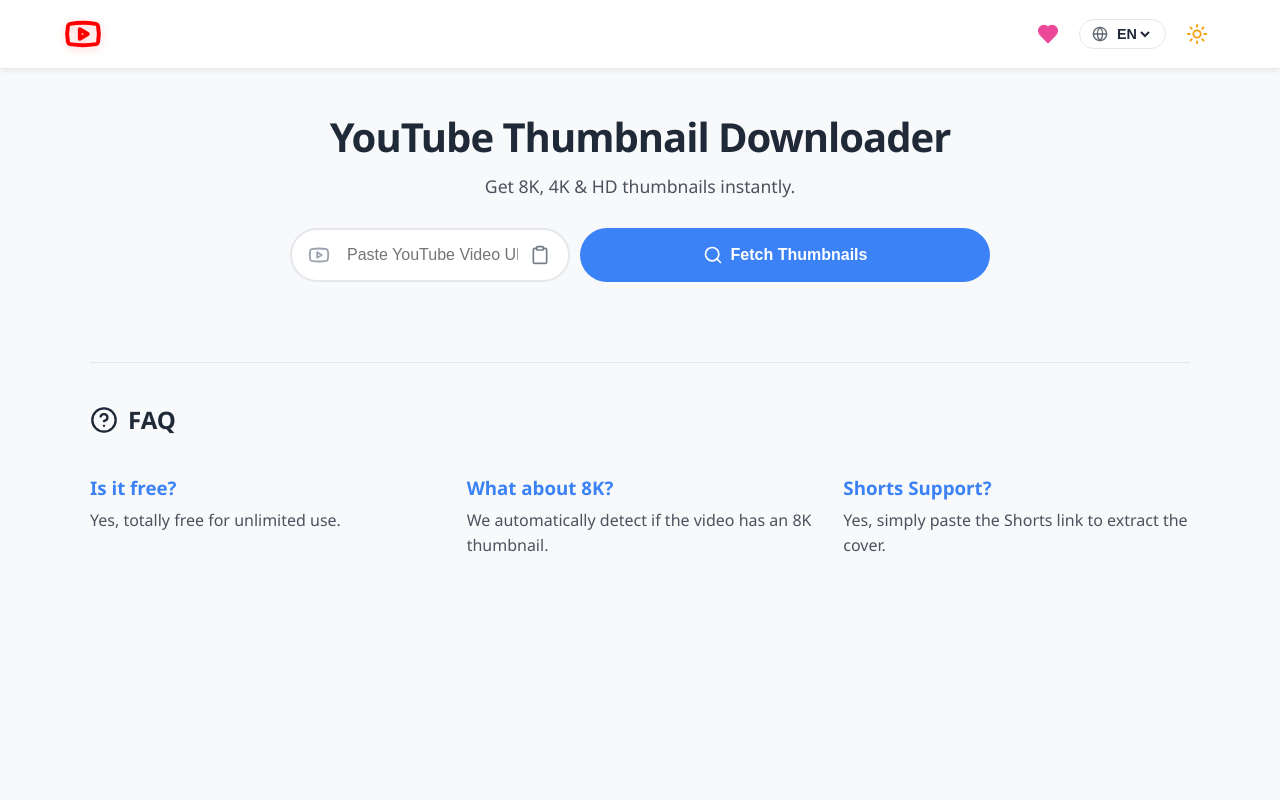
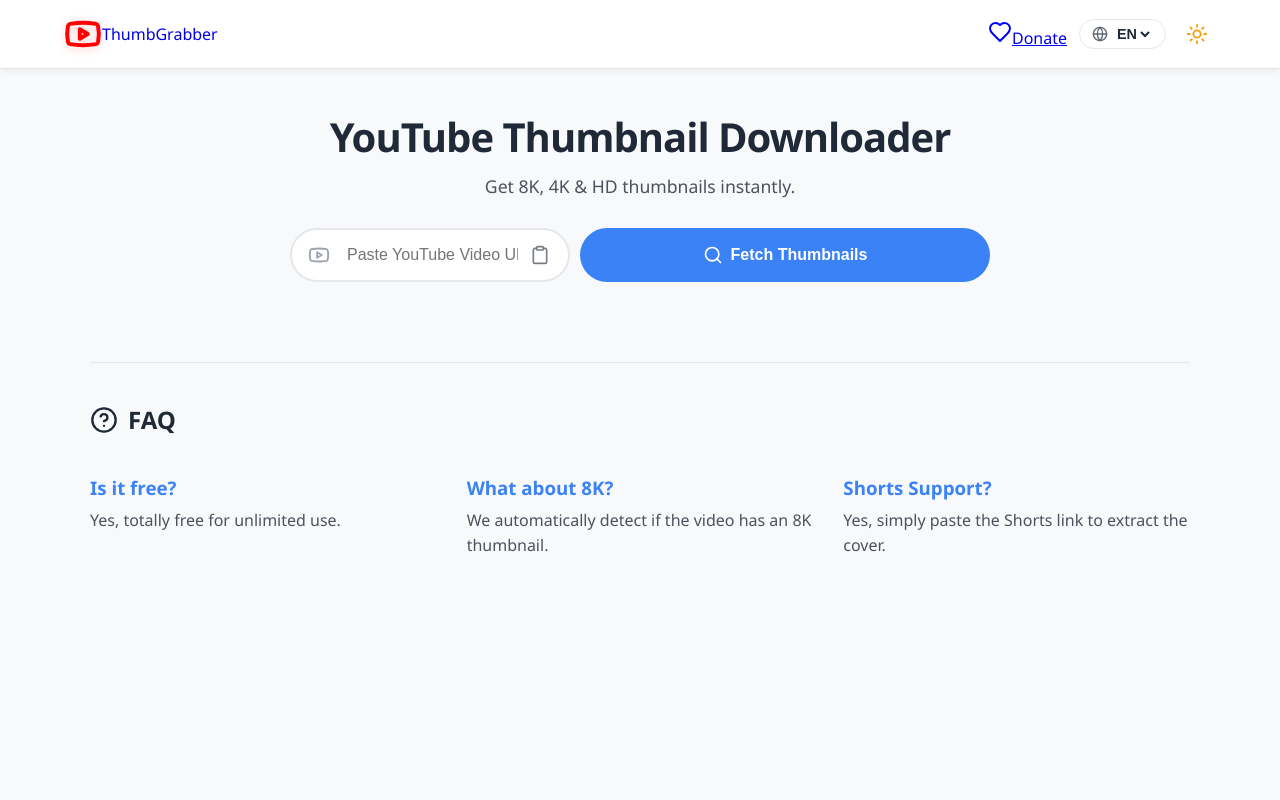
Before and after one commit to sahoriaj/thumbnail-downloader, a React (Create React App) app: page / in a window 1280 px wide. Shown: the top 800 px of the page. Built offline with nearby package versions, Linux system fonts and the light colour scheme.

Commit message:
Update Header.tsx

```diff
--- a/src/components/Header.tsx
+++ b/src/components/Header.tsx
@@ -12,15 +12,20 @@
 const Header: React.FC<HeaderProps> = ({ theme, toggleTheme, lang, setLang }) => {
   return (
     <header>
+      {/* Logo */}
       <Link to="/" className="logo">
         <Youtube className="logo-icon" strokeWidth={2.5} />
+        <span className="logo-text">ThumbGrabber</span>
       </Link>
 
       <div className="header-controls">
-        <Link to="/about" className="icon-btn-header support-btn" title="About Us">
-          <Heart />
-        </Link>
+        {/* DONATE BUTTON - Styled like your screenshot */}
+        <a href="https://ko-fi.com/" target="_blank" rel="noopener noreferrer" className="donate-btn">
+          <Heart className="donate-icon" />
+          <span>Donate</span>
+        </a>
 
+        {/* Language Selector */}
         <div className="lang-wrapper">
           <Globe className="lang-icon" size={16} />
           <select
@@ -33,6 +38,7 @@
           </select>
         </div>
 
+        {/* Theme Toggle - Sun/Moon Icons */}
         <button
           className="icon-btn-header theme-btn"
           onClick={toggleTheme}
```
